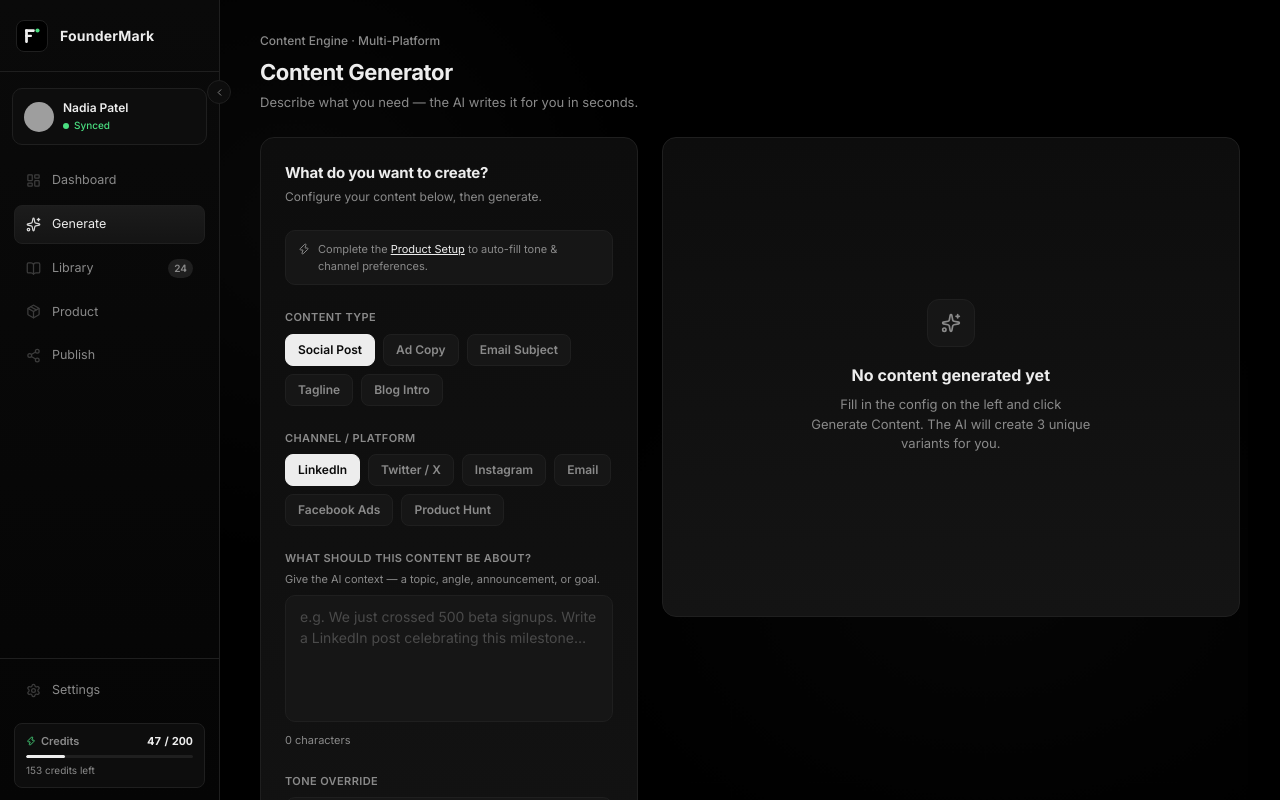
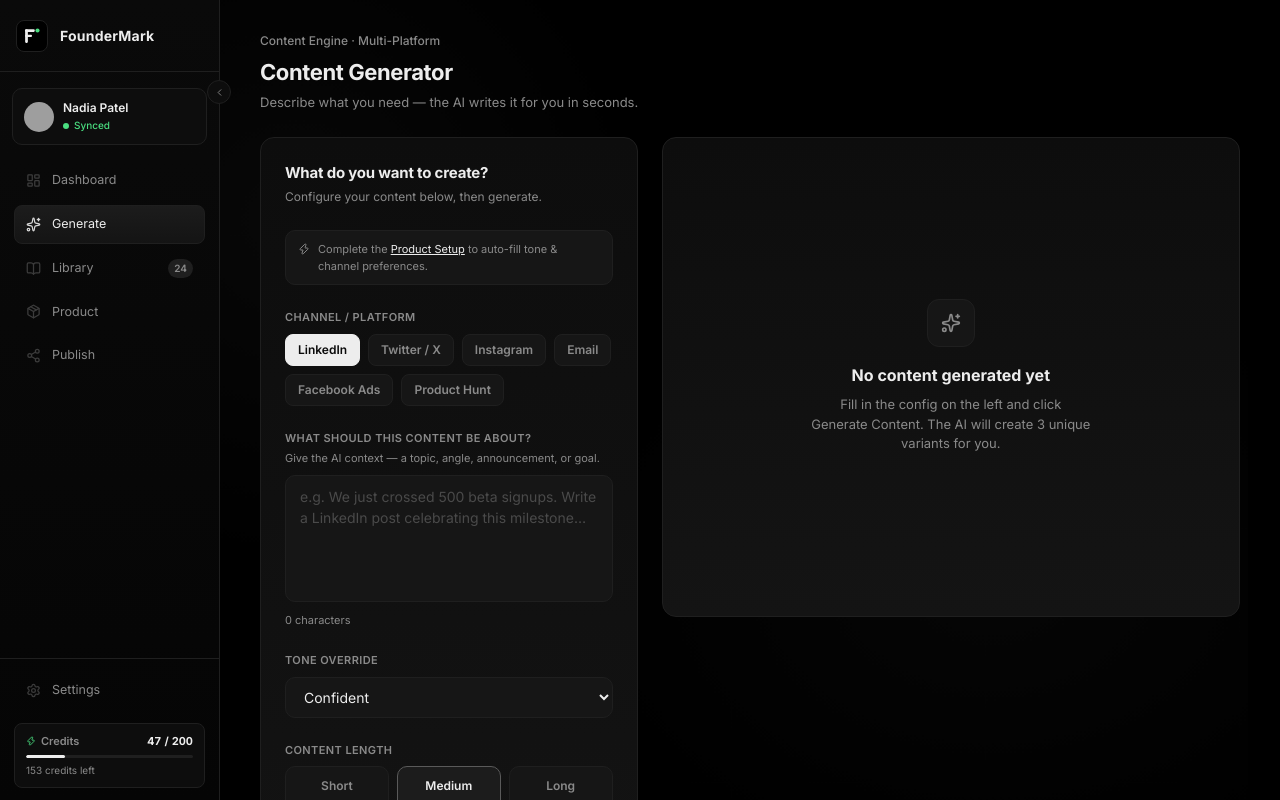
Before and after one commit to SNDP-Design/foundermark, a Next.js app: page /content-generator in a window 1280 px wide. Built offline with nearby package versions, Linux system fonts and the light colour scheme; grey boxes are pictures that could not be loaded.

Commit message:
Local Commit: 2026-06-06T11:09:18.276Z - Removed the "Content Type" section (label + button group) from the GeneratorConfig component in the content-generator screen

```diff
--- a/src/app/content-generator/components/GeneratorConfig.tsx
+++ b/src/app/content-generator/components/GeneratorConfig.tsx
@@ -83,28 +83,6 @@ export default function GeneratorConfig({ config, onChange, onGenerate, isGenera
           </p>
         </div>
       )}
-
-      {/* Content type */}
-      <div>
-        <label className="block text-[11px] font-semibold uppercase tracking-[0.4px] mb-2" style={{ color: '#8a8a8a' }}>Content Type</label>
-        <div className="flex flex-wrap gap-2">
-          {contentTypes.map((ct) => (
-            <button
-              key={ct.key}
-              type="button"
-              onClick={() => set('contentType', ct.value)}
-              className="px-3 py-1.5 rounded-[8px] text-[12px] font-semibold transition-all duration-150"
-              style={{
-                background: config.contentType === ct.value ? '#ededed' : '#161616',
-                color: config.contentType === ct.value ? '#0a0a0a' : '#8a8a8a',
-                border: `1px solid ${config.contentType === ct.value ? '#ededed' : '#1f1f1f'}`,
-              }}
-            >
-              {ct.label}
-            </button>
-          ))}
-        </div>
-      </div>
 
       {/* Channel */}
       {config.contentType === 'social-post' && (
```
